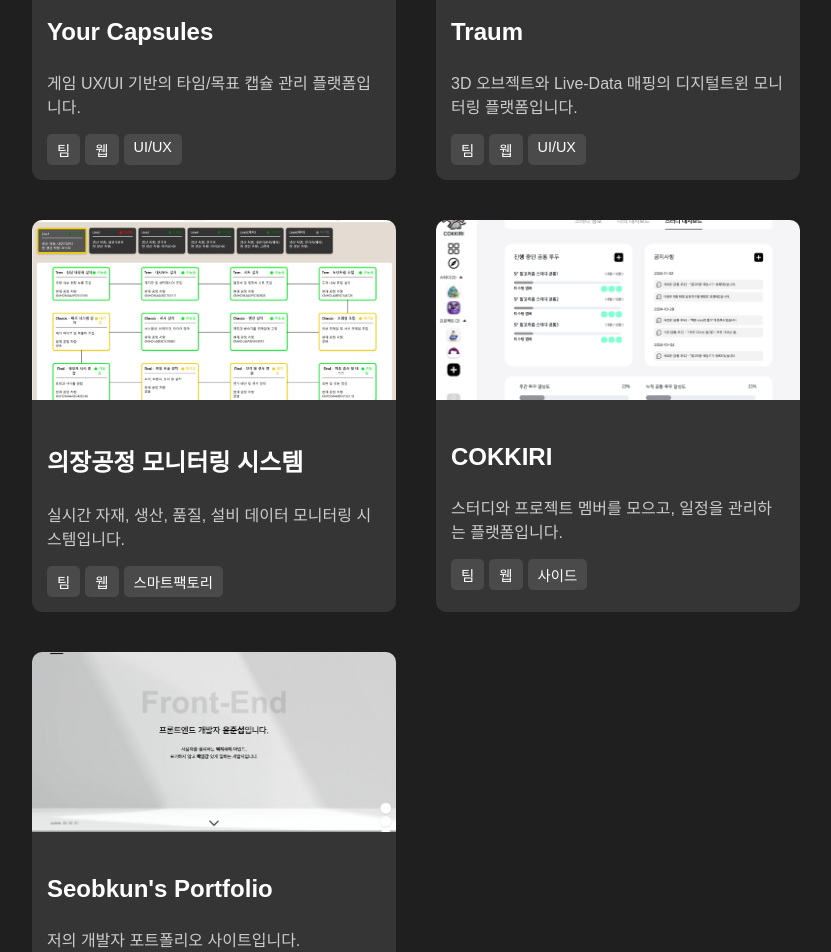
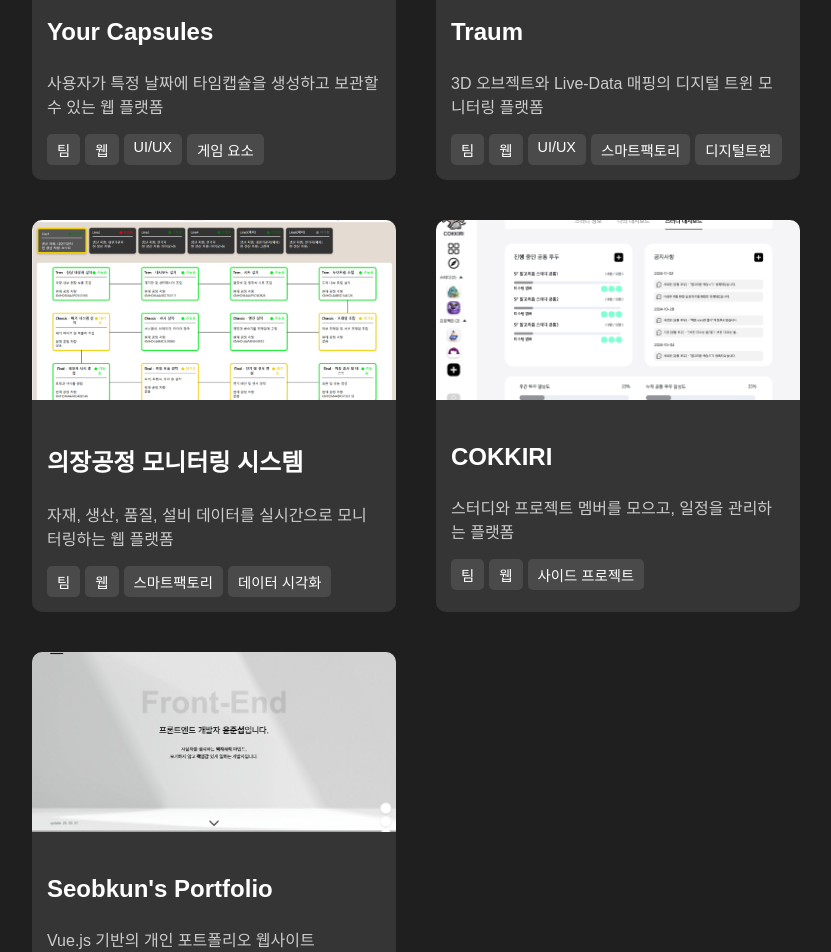
Before and after one commit to seobkun325/seobkun-portfolio, a Vue app: page / in a window 1280 px wide. Shown: the part 2960-3912 px from the top of the page, without its empty margins (224-1055 px from the left). Built offline with nearby package versions, Linux system fonts and the light colour scheme.

Commit message:
fix : project data 수정 및 modal 디자인 수정

```diff
--- a/src/components/Projects.vue
+++ b/src/components/Projects.vue
@@ -45,72 +45,156 @@ const projects = ref([
   {
     id: 1,
     name: "Your Capsules",
-    shortDescription: "게임 UX/UI 기반의 타임/목표 캡슐 관리 플랫폼입니다.",
-    description: "타임캡슐을 생성하고, 미래에 열어볼 수 있는 플랫폼",
+    shortDescription: "사용자가 특정 날짜에 타임캡슐을 생성하고 보관할 수 있는 웹 플랫폼",
+    description:
+      "Your Capsules는 사용자가 텍스트, 이미지, 비디오, 음성 등을 기록하여 타임캡슐을 만들고, 미래에 열어볼 수 있도록 설계된 서비스입니다. 또한, 목표 캡슐을 생성하여 목표를 설정하고, 달성 여부를 추적할 수 있습니다.",
     date: "2024.05 - 2024.06",
     teamSize: "3인 (프론트 1명, 백엔드 1명, 풀스택 1명)",
-    tags: ["팀", "웹", "UI/UX"],
-    features: ["캡슐 생성 및 저장", "미래 일정 설정", "친구와 공유 가능"],
-    troubleshooting: ["캡슐 데이터 저장 오류 해결", "Vue 상태 관리 개선"],
-    screenshots: ["../assets/image/capsule-1.png"],
+    tags: ["팀", "웹", "UI/UX", "게임 요소"],
+    features: [
+      "타임캡슐 생성 및 텍스트, 이미지, 비디오, 음성 저장",
+      "미래 일정 설정 및 캡슐 잠금/해제",
+      "목표 캡슐 시스템 (목표 달성 추적 및 보상 제공)",
+      "사용자 간 캡슐 공유 기능",
+      "웹캠/마이크 활용하여 비디오 및 음성 메시지 녹음 가능",
+      "캡슐 만료 시 자동 알림 시스템 (pgboss 스케줄링 적용)",
+    ],
+    role: [
+      "Vue.js 기반의 프론트엔드 UI 개발 및 상태 관리 최적화",
+      "게임형 UX 설계를 도입하여 키보드 이벤트를 활용한 인터랙션 구현",
+      "미디어 파일(이미지, 비디오, 오디오) 업로드 및 처리 기능 개발",
+      "WebSocket을 활용하여 실시간 캡슐 공유 및 업데이트 기능 구현",
+      "GitHub PR 리뷰 및 코드 관리, Jira를 활용한 협업 경험",
+    ],
+    screenshots: ["../assets/image/capsule-1.png", "../assets/image/capsule-2.png"],
     image: images["../assets/image/capsule-thumbnail.png"].default,
     color: "#FF6F61", // 포인트 컬러 적용
     githubLink: "https://github.com/seobkun/yourcapsules",
     youtubeLink: null,
+    tech: ["JavaScript", "Vue", "HTML", "CSS"],
   },
+
   {
     id: 2,
     name: "Traum",
-    shortDescription: "3D 오브젝트와 Live-Data 매핑의 디지털트윈 모니터링 플랫폼입니다.",
-    description: "asdfsfsfsdf",
+    shortDescription: "3D 오브젝트와 Live-Data 매핑의 디지털 트윈 모니터링 플랫폼",
+    description:
+      "Traum 프로젝트는 스마트팩토리 환경에서 실시간 데이터를 시각화하고, 3D 오브젝트를 활용하여 공장 설비와 센서 데이터를 직관적으로 표현하는 디지털 트윈 모니터링 시스템입니다. 사용자는 Drag & Drop 인터페이스를 통해 공장 내 장비를 배치하고, 라이브 데이터를 반영하여 공정 상태를 실시간으로 모니터링할 수 있습니다.",
     date: "2024.07 - 2024.08",
     teamSize: "3인 (프론트 2명, 백엔드 1명)",
-    tags: ["팀", "웹", "UI/UX"],
-    features: ["캡슐 생성 및 저장", "미래 일정 설정", "친구와 공유 가능"],
-    troubleshooting: ["캡슐 데이터 저장 오류 해결", "Vue 상태 관리 개선"],
-    screenshots: ["../assets/image/traum-1.png"],
+    tags: ["팀", "웹", "UI/UX", "스마트팩토리", "디지털트윈"],
+    features: [
+      "3D 오브젝트 Drag & Drop 배치 기능 구현",
+      "실시간 센서 데이터 연동 및 시각화",
+      "공장 설비의 동작 상태를 UI 색상 변화로 표현",
+      "MQTT 기반 실시간 모니터링 및 대시보드 제공",
+      "WebSocket을 통한 원격 제어 기능",
+      "블랙박스 기능을 활용한 데이터 기록 및 시뮬레이션",
+    ],
+    role: [
+      "Babylon.js 기반의 3D 오브젝트 렌더링 및 인터랙션 구현",
+      "MQTT 및 WebSocket을 활용한 실시간 데이터 연동 및 UI 반영",
+      "Vue.js를 활용한 프론트엔드 개발 및 UI/UX 최적화",
+      "No-Code 기반 Drag & Drop 인터페이스 설계",
+      "GitHub PR 리뷰 및 코드 관리, Jira를 활용한 협업 경험",
+    ],
+    screenshots: ["../assets/image/traum-1.png", "../assets/image/traum-2.png"],
     image: images["../assets/image/traum-thumbnail.png"].default,
-    color: "#FF6F61", // 포인트 컬러 적용
+    color: "#4A90E2", // 포인트 컬러 적용
     githubLink: null,
     youtubeLink: "https://youtube.com/seobkun/yourcapsules",
+    tech: ["JavaScript", "Vue", "Babylon.js", "MQTT", "WebSocket"],
   },
   {
     id: 3,
     name: "의장공정 모니터링 시스템",
-    shortDescription: "실시간 자재, 생산, 품질, 설비 데이터 모니터링 시스템입니다.",
-    description: "asdfsfsfsdf",
+    shortDescription: "자재, 생산, 품질, 설비 데이터를 실시간으로 모니터링하는 웹 플랫폼",
+    description:
+      "현대 아산공장 의장공정에서 실시간 데이터 모니터링을 통해 공정 가시성을 확보하고, 데이터 기반 의사 결정을 지원하는 시스템입니다. 생산 및 설비 데이터를 시각화하여 엔지니어들이 공정 상태를 쉽게 파악할 수 있도록 설계되었습니다.",
     date: "2024.12 - 2024.12",
-    teamSize: "5인 (프론트 3명, 백엔드 3명,)",
-    tags: ["팀", "웹", "UI/UX"],
-    features: ["캡슐 생성 및 저장", "미래 일정 설정", "친구와 공유 가능"],
-    troubleshooting: ["캡슐 데이터 저장 오류 해결", "Vue 상태 관리 개선"],
-    screenshots: ["../assets/image/traum-1.png"],
-    image: images["../assets/image/traum-thumbnail.png"].default,
-    color: "#FF6F61", // 포인트 컬러 적용
+    teamSize: "5인 (프론트 3명, 백엔드 2명)",
+    tags: ["팀", "웹", "스마트팩토리", "데이터 시각화"],
+    features: [
+      "자재 현 재고량 및 안전재고량 실시간 조회",
+      "라인별 실시간 공정 모니터링 및 가동률 분석",
+      "불량 유형 및 품질 데이터를 시각적으로 분석",
+      "생산 라인 및 차량 생산 현황 실시간 모니터링",
+      "ECharts를 활용한 데이터 시각화",
+      "Element Plus 기반 UI 컴포넌트 적용",
+    ],
+    role: [
+      "JavaScript 및 jQuery를 활용한 UI 및 데이터 시각화 개발",
+      "ECharts를 활용하여 실시간 차트 구현",
+      "Element Plus를 활용한 UI 구성 및 사용자 경험 최적화",
+      "HTML/CSS 기반 대시보드 스타일링 및 반응형 대응",
+      "GitHub PR 리뷰 및 코드 관리, Jira를 활용한 협업 경험",
+    ],
+    screenshots: ["../assets/image/hyundai-1.png", "../assets/image/hyundai-2.png"],
+    image: images["../assets/image/hyundai-thumbnail.png"].default,
+    color: "#2C3E50", // 포인트 컬러 적용 (현대자동차 브랜드 컬러와 유사한 톤)
     githubLink: null,
-    youtubeLink: "https://youtube.com/seobkun/yourcapsules",
-    image: images["../assets/image/hyundai-thumbnail.png"].default,
-    githubLink: null,
-    youtubeLink: "https://www.youtube.com/watch?v=hyundai",
-    tags: ["팀", "웹", "스마트팩토리"],
+    youtubeLink: "null",
+    tech: ["JavaScript", "HTML", "CSS", "jQuery", "SMWP", "ECharts", "Element Plus"],
   },
   {
     id: 4,
     name: "COKKIRI",
-    shortDescription: "스터디와 프로젝트 멤버를 모으고, 일정을 관리하는 플랫폼입니다.",
+    shortDescription: "스터디와 프로젝트 멤버를 모으고, 일정을 관리하는 플랫폼",
+    description:
+      "COKKIRI는 스터디와 프로젝트 멤버를 모집하고, 팀 일정 및 진행 상황을 관리할 수 있도록 돕는 웹 플랫폼입니다. 사용자는 팀을 생성하고, 일정 조율, 진행 상태 공유, 역할 분배 등을 효율적으로 수행할 수 있습니다.",
+    date: "2024.06 - 2024.07",
+    teamSize: "4인 (프론트 2명, 백엔드 2명)",
+    tags: ["팀", "웹", "사이드 프로젝트"],
+    features: [
+      "스터디 및 프로젝트 팀 생성 및 관리",
+      "일정 조율 및 팀원 간 실시간 일정 공유",
+      "업무 역할 분배 및 진행 상태 추적",
+      "Vue.js 기반의 대시보드 UI 구성",
+      "Element Plus를 활용한 UI 컴포넌트 적용",
+    ],
+    role: [
+      "Vue.js 기반의 프론트엔드 UI 개발",
+      "Element Plus를 활용하여 사용자 친화적인 UI 설계",
+      "HTML/CSS를 활용한 반응형 스타일링 구현",
+      "팀 일정 및 상태 관리 기능 개발",
+      "GitHub을 활용한 코드 협업 및 PR 리뷰",
+    ],
+    screenshots: ["../assets/image/cokkiri-1.png", "../assets/image/cokkiri-2.png"],
     image: images["../assets/image/cokkiri-thumbnail.png"].default,
+    color: "#F4A261", // 포인트 컬러 적용
     githubLink: null,
     youtubeLink: null,
-    tags: ["팀", "웹", "사이드"],
+    tech: ["Vue", "HTML", "CSS", "JavaScript"],
   },
   {
     id: 5,
     name: "Seobkun's Portfolio",
-    shortDescription: "저의 개발자 포트폴리오 사이트입니다.",
+    shortDescription: "Vue.js 기반의 개인 포트폴리오 웹사이트",
+    description:
+      "Seobkun's Portfolio는 Vue.js를 활용하여 개발 중인 개인 포트폴리오 웹사이트로, 개발 경험과 프로젝트를 정리하고 효과적으로 보여주기 위해 제작되었습니다. 프로젝트 섹션, 교육 섹션, 모달 기능을 포함하며, 반응형 디자인을 적용하여 다양한 해상도에서 최적의 레이아웃을 제공합니다.",
+    date: "2024.01 - 진행 중",
+    teamSize: "1인 (개인 프로젝트)",
+    tags: ["개인", "웹", "포트폴리오", "Vue", "SCSS"],
+    features: [
+      "Vue.js 기반의 SPA (Single Page Application) 구조",
+      "프로젝트 및 교육 섹션을 포함한 포트폴리오 웹사이트",
+      "모달 기능을 활용한 프로젝트 상세 보기",
+      "SCSS를 활용한 커스텀 스타일링 및 반응형 디자인 적용",
+      "반응형 UI 최적화 (맥북, 아이패드, 데스크탑 등 다양한 해상도 지원)",
+    ],
+    role: [
+      "Vue.js 기반의 전체적인 UI/UX 설계 및 개발",
+      "컴포넌트 기반 설계를 통해 유지보수성과 확장성을 고려한 개발",
+      "SCSS를 이용하여 디자인 커스터마이징 및 반응형 스타일 적용",
+      "모달 시스템을 개발하여 프로젝트 상세 보기 기능 추가",
+      "GitHub을 활용한 코드 관리 및 협업 경험",
+    ],
+    screenshots: ["../assets/image/portfolio-1.png", "../assets/image/portfolio-2.png"],
     image: images["../assets/image/portfolio-thumbnail.png"].default,
-    githubLink: "http://github.com/seobkun325",
+    color: "#3b3b3b", // 포인트 컬러 적용
+    githubLink: "https://github.com/seobkun325",
     youtubeLink: null,
-    tags: ["개인", "웹", "포트폴리오"],
+    tech: ["Vue", "SCSS", "HTML", "CSS", "JavaScript"],
   },
 ]);
 
```
Also changed, not shown: src/components/ProjectModal.vue (+88 -27 lines).
